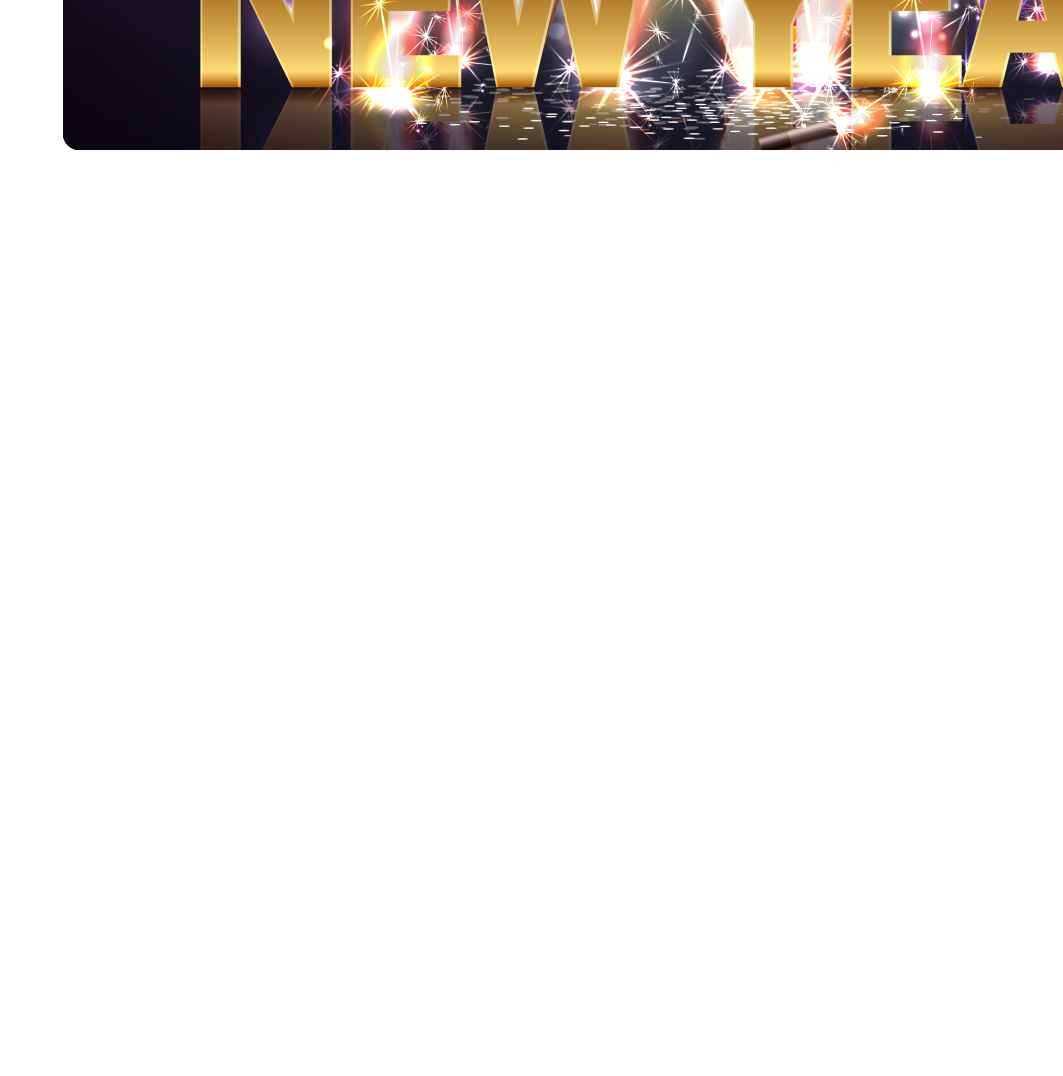
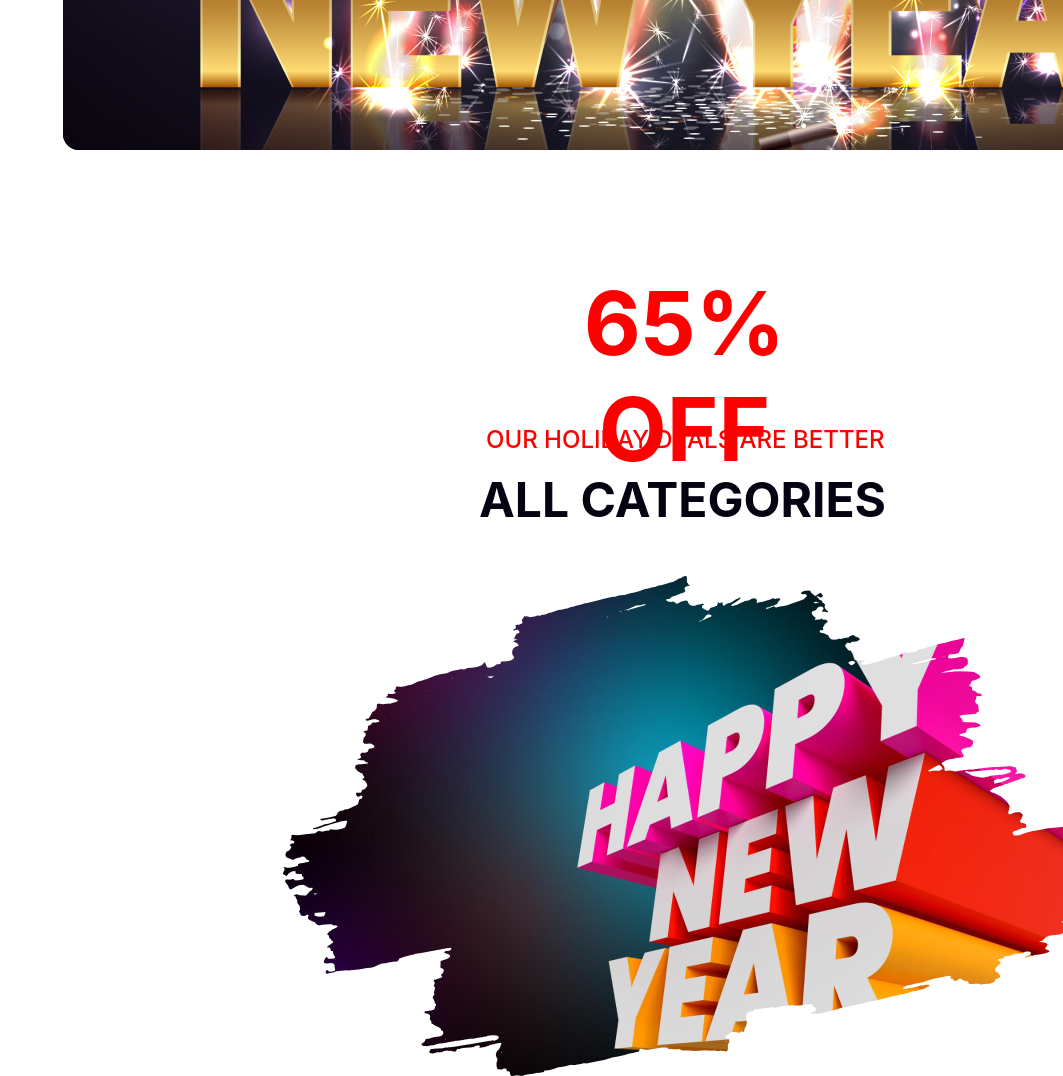
Before and after one commit to notHeisenberg/B9-A1, a plain HTML site: page index.html in a window 1280 px wide. Shown: the part 500-1576 px from the top of the page, without its empty margins (217-1280 px from the left). Before the commit the page ends 800 px from the top, so only its background shows below. Drawn offline with Linux system fonts and the light colour scheme.

Commit message:
section-1 done

```diff
--- a/index.html
+++ b/index.html
@@ -27,7 +27,20 @@
     </header>
     <!-- main start -->
     <main>
-
+        <section >
+            <div class="container">
+                <div class="content-1">
+                    <div class="big">65% OFF</div>
+                </div>
+                <div class="content-2">
+                    <div class="content-box">
+                        <p class="small">OUR HOLIDAY DEALS ARE BETTER</p>
+                        <div class="medium">ALL CATEGORIES</div>
+                    </div>
+                    <img class="img" src="/resources/New Year Photo.png">
+                </div>
+            </div>
+        </section>
     </main>
     <!-- footer start -->
     <footer>
--- a/styles.css
+++ b/styles.css
@@ -4,6 +4,9 @@
     margin:0 ;
 }
 
+div{
+    display: block;
+}
 
 header {
     background-image: url(/resources/Banner\ Image.png);
@@ -62,3 +65,86 @@ header .container{
     top: 60px;
     left: 0;
 }
+
+
+section .container{
+    position: absolute;
+    width: 803px;
+    height: 806px;
+    top: 770px;
+    left: 500px;
+
+}
+
+section .container .content-1{
+    position: absolute;
+    width: 385px;
+    height: 107px;
+    top: 0;
+    left: 209px;
+
+
+}
+
+section .container .content-1 .big{
+    position: absolute;
+    top: 0;
+    left: 0;
+    font-family: "Inter", Helvetica;
+    font-weight: 700;
+    color: #ff0000;
+    font-size: 88px;
+    text-align: center;
+    margin: 0;
+}
+
+section .container .content-2{
+    position: absolute;
+    width: 803px;
+    height: 651px;
+    top: 155px;
+    left: 0;
+}
+
+section .container .content-2 .content-box{
+    position: absolute;
+    width: 414px;
+    height: 103px;
+    top: 0;
+    left: 196px;
+}
+
+section .container .content-2 .content-box .small{
+    position: absolute;
+    top: 0;
+    left: 7px;
+    font-family: "Inter", Helvetica;
+    font-weight: 500;
+    color: #ff0000;
+    font-size: 24px;
+    text-align: center;
+    letter-spacing: 0;
+    line-height: normal;
+}
+
+section .container .content-2 .content-box .medium{
+    position: absolute;
+    top: 45px;
+    left: 0;
+    font-family: "Inter", Helvetica;
+    font-weight: 700;
+    color: #070211;
+    font-size: 48px;
+    text-align: center;
+    letter-spacing: 0;
+    line-height: normal;
+}
+
+section .container .content-2 .img{
+    position: absolute;
+    width: 803px;
+    height: 500px;
+    top: 151px;
+    left: 0;
+    object-fit: cover;
+}
```
